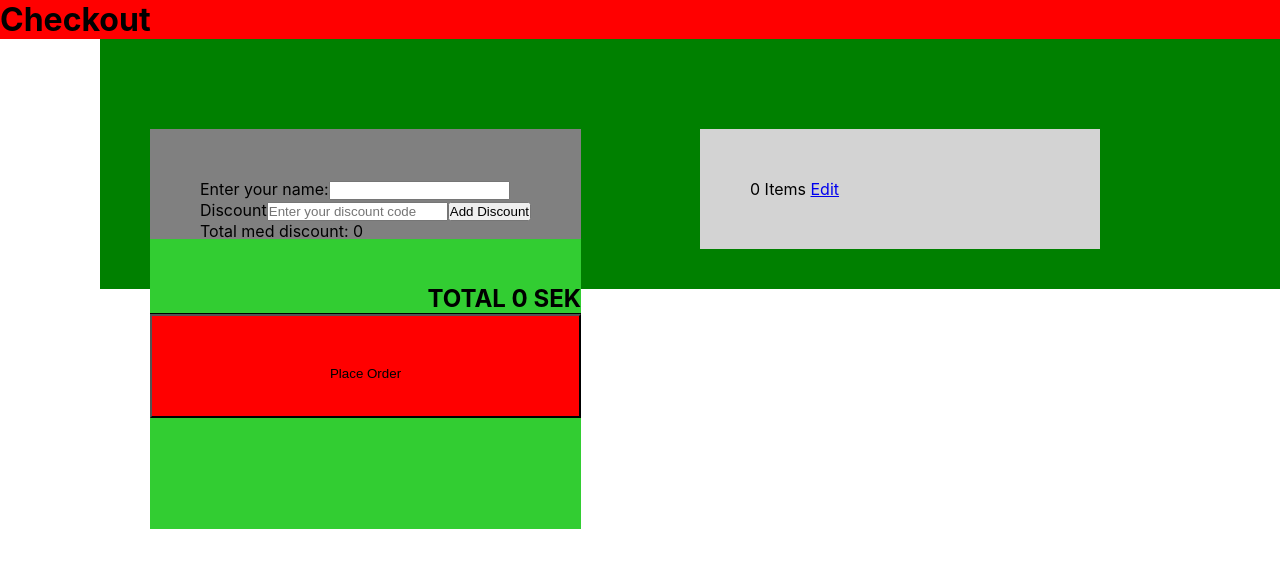
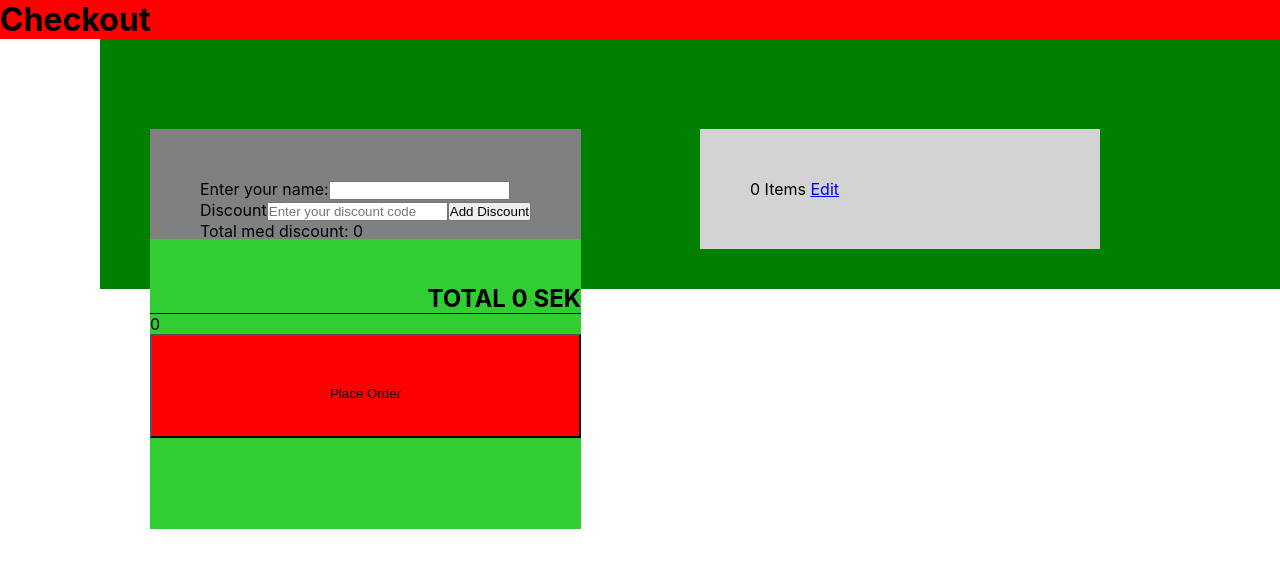
Before and after one commit to bregzor/E-commerce-React, a React (Create React App) app: page /checkout in a window 1280 px wide. Shown: the top 568 px of the page. Built offline with nearby package versions, Linux system fonts and the light colour scheme.

Commit message:
Checked if product.name

```diff
--- a/src/components/CartList.jsx
+++ b/src/components/CartList.jsx
@@ -83,6 +83,7 @@ export default function CartList() {
       <Cart position={toggle}>
         <CartHeader>CART</CartHeader>
         {cartItems.map((product, index) => {
+          if (product.name) {
             return (
               <CartItem
                 name={product.name}
@@ -95,6 +96,8 @@ export default function CartList() {
                 addCount={product.addCount}
               />
             )
+          }
+
           //<
         })}
         <CheckOutWrapp>
--- a/src/components/CheckOut.jsx
+++ b/src/components/CheckOut.jsx
@@ -103,7 +103,7 @@ export default function CheckOut() {
           <OrderTotal>
             <TotalSum />
 
-            <p>{setSum}</p>
+            <p>{nrOfItems}</p>
           </OrderTotal>
           <PlaceOrderBtn></PlaceOrderBtn>
         </CheckOutInput>
--- a/src/components/TotalSum.jsx
+++ b/src/components/TotalSum.jsx
@@ -24,7 +24,7 @@ export default function TotalSum() {
       let count = product.addCount
       let productPrice = product.price
       let productXCount = productPrice * count
-      if (!localStorage.getItem("checkout")) {
+      if (product.name) {
         sum += parseInt(productXCount)
       }
     }
```
Lines whose indentation alone changed are shown as unchanged.
